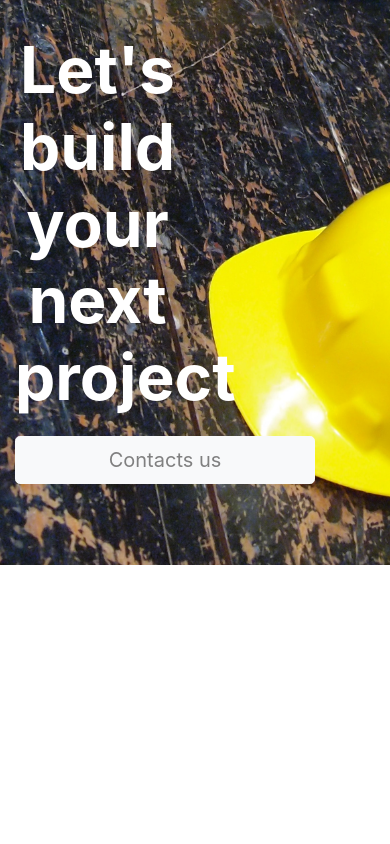
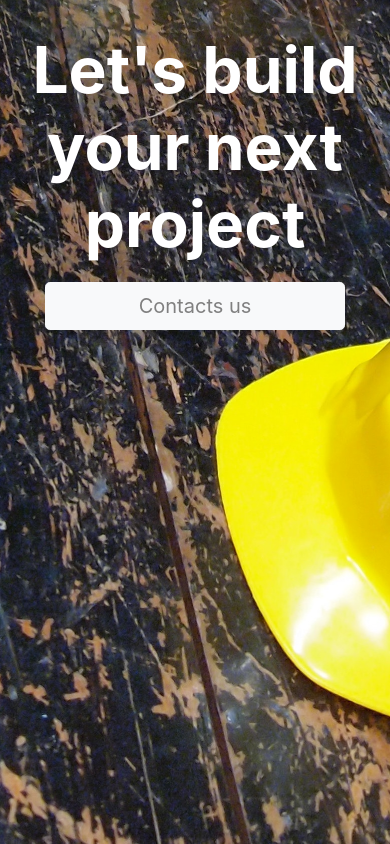
Before and after one commit to SophieHau/SophieHau.github.io, a plain HTML site: page index.html in a window 390 px wide. Drawn offline with nearby package versions, Linux system fonts and the light colour scheme.

Commit message:
responsiviness

```diff
--- a/index.html
+++ b/index.html
@@ -6,10 +6,10 @@
 	<title>My landing page</title>
 </head>
 <body>
-<header id="header" class="d-flex">
+<header id="header" class="">
 <div class="container mt-5 my-auto mx-auto">
 	<div class="row">
-		<div class="col-6 my-auto">
+		<div class="col-lg-6 col-sm-10 my-auto mx-auto">
 			<div class="jumbotron jumbotron-fluid">
 			    <h1 class="uppercase animated pulse">Let's build your next project
 			    	<button type="button" class="btn btn-light btn-lg my-auto" data-toggle="modal" data-target="#exampleModal" data-whatever="@mdo">Contacts us</button>
@@ -45,6 +45,9 @@
 				</div>
 			</div>
 		</div>
+		<div class="col">
+
+		</div>
 	</div>
 </div>
 </header>
--- a/styles.css
+++ b/styles.css
@@ -1,7 +1,8 @@
-body {
+body, html {
 	background-image: url('silvia-brazzoduro-431498-unsplash.jpg');
 	background-repeat: no-repeat;
 	background-size: cover;
+	height: 100%;
 	background-position: center;
 }
 
@@ -13,8 +14,13 @@ h1, .uppercase {
 	font-size: 400%;
 }
 
+.row {
+	position: center;
+}
+
 .jumbotron {
 	background-color: transparent;
+	position: center;
 }
 
 .btn {
```
